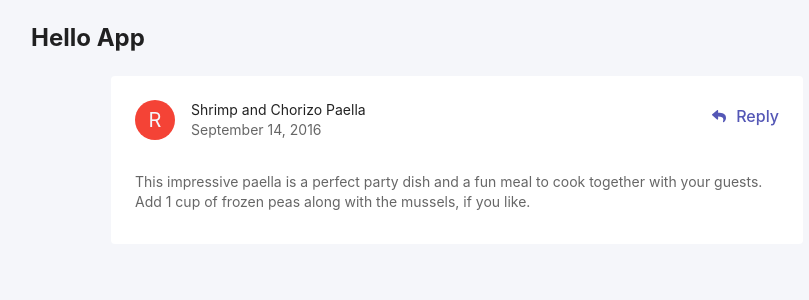
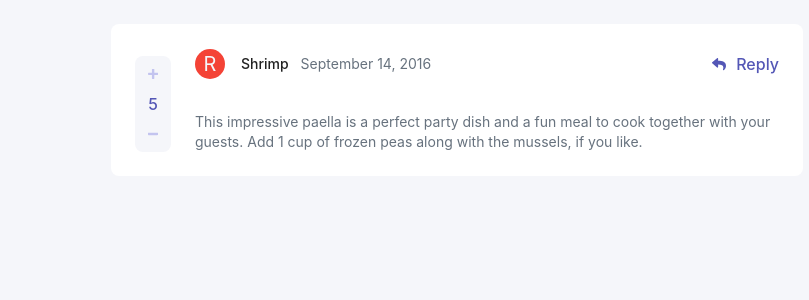
Before and after one commit to Danny-Lenko/r-fm-comments-section, a React (Vite) app: page / in a window 1280 px wide. Shown: the top 300 px of the page, without its empty margins (183-992 px from the left). Built offline with nearby package versions, Linux system fonts and the light colour scheme.

Commit message:
almost done comment container

```diff
--- a/src/App.tsx
+++ b/src/App.tsx
@@ -1,6 +1,4 @@
 import { createTheme, ThemeProvider, CssBaseline, Container } from '@mui/material';
-// import { createTheme } from '@mui/material'
-// import { Box } from '@mui/material';
 import CommentCard from './CommentCard'
 
 declare module '@mui/material/styles' {
@@ -44,6 +42,7 @@ function App() {
       greyCustom: {
         main: 'hsl(223, 19%, 93%)',
         light: 'hsl(228, 33%, 97%)',
+        dark: 'hsl(211, 10%, 45%)',
         contrastText: '#000'
       },
       background: {
@@ -56,15 +55,11 @@ function App() {
 
     <ThemeProvider theme={theme}>
       <CssBaseline />
-
-      <Container maxWidth='md' >
-
-        <h2>Hello App</h2>
+      <Container maxWidth='md' sx={{my: 3}}>
 
         <CommentCard />
 
       </Container>
-
     </ThemeProvider>
   )
 }
--- a/src/CommentCard.tsx
+++ b/src/CommentCard.tsx
@@ -6,57 +6,54 @@ import Avatar from '@mui/material/Avatar';
 import IconButton, { IconButtonProps } from '@mui/material/IconButton';
 import Typography from '@mui/material/Typography';
 import { red } from '@mui/material/colors';
-import { createSvgIcon } from '@mui/material/utils';
-import { Theme } from '@mui/material/styles';
+import Box from '@mui/material/Box';
+import { IconReply, IconPlus, IconMinus, iconButtonStylesReply, iconButtonStylesLike } from './commentCardIcons';
+import { cardStyles, cardActionStyles, cardHeaderStyles } from './commentCardStyles'
 
 
 export default function CommentCard() {
 
-   const IconReply = createSvgIcon(
-      <path width={'24px'} height='24px' d="M.227 4.316 5.04.16a.657.657 0 0 1 1.085.497v2.189c4.392.05 7.875.93 7.875 5.093 0 1.68-1.082 3.344-2.279 4.214-.373.272-.905-.07-.767-.51 1.24-3.964-.588-5.017-4.829-5.078v2.404c0 .566-.664.86-1.085.496L.227 5.31a.657.657 0 0 1 0-.993Z" />,
-      'IconReply',
-   );
+   return (
+      <Card elevation={0} sx={cardStyles}>
+         <CardActions disableSpacing sx={cardActionStyles}>
+            <IconButton size='small' sx={iconButtonStylesLike}>
+               <IconPlus sx={{ fontSize: 10 }} viewBox='0.5 1 10 10' />
+            </IconButton>
+            <Typography >
+               5
+            </Typography>
+            <IconButton size='small' sx={iconButtonStylesLike}>
+               <IconMinus sx={{ fontSize: 10, fontWeight: 400 }} viewBox='0 -3.5 10 10' />
+            </IconButton>
+         </CardActions>
 
-   const iconButtonStyles = {
-      color: 'blueCustom.main',
-      transition: (theme: Theme) => theme.transitions.create('all', {
-         duration: theme.transitions.duration.standard,
-      }),
-      '&:hover': {
-         bgcolor: 'unset',
-         color: 'blueCustom.light'
-      }
-   }
-
-   return (
-      <Card elevation={0} sx={{ mx: 10, pt: 1, px: 1 }}>
+         <Box>
             <CardHeader
+               sx={cardHeaderStyles}
                avatar={
-               <Avatar sx={{ bgcolor: red[500] }} aria-label="recipe">
+                  <Avatar sx={{ bgcolor: red[500], width: 30, height: 30 }} aria-label="recipe">
                      R
                   </Avatar>
                }
                action={
-               <IconButton sx={iconButtonStyles}>
+                  <IconButton sx={iconButtonStylesReply}>
                      <IconReply sx={{ transform: 'translateY(25%)' }} />
                      <Typography fontWeight={500}>
                         Reply
                      </Typography>
                   </IconButton>
                }
-            title="Shrimp and Chorizo Paella"
+               title="Shrimp"
                subheader="September 14, 2016"
             />
             <CardContent>
-            <Typography variant="body2" color="text.secondary">
+               <Typography variant="body2" color='greyCustom.dark'>
                   This impressive paella is a perfect party dish and a fun meal to cook
                   together with your guests. Add 1 cup of frozen peas along with the mussels,
                   if you like.
                </Typography>
             </CardContent>
-         <CardActions disableSpacing>
-
-         </CardActions>
+         </Box>
       </Card>
    );
 }
--- /dev/null
+++ b/src/commentCardIcons.tsx
@@ -0,0 +1,39 @@
+import { createSvgIcon } from '@mui/material/utils';
+import { Theme } from '@mui/material/styles';
+
+export const iconButtonStylesReply = {
+   color: 'blueCustom.main',
+   transition: (theme: Theme) => theme.transitions.create('all', {
+      duration: theme.transitions.duration.standard,
+   }),
+   '&:hover': {
+      bgcolor: 'unset',
+      color: 'blueCustom.light'
+   }
+}
+
+export const iconButtonStylesLike = {
+   color: 'blueCustom.light',
+   transition: (theme: Theme) => theme.transitions.create('all', {
+      duration: theme.transitions.duration.standard,
+   }),
+   '&:hover': {
+      bgcolor: 'unset',
+      color: 'blueCustom.main'
+   }
+}
+
+export const IconReply = createSvgIcon(
+   <path width={'24px'} height='24px' d="M.227 4.316 5.04.16a.657.657 0 0 1 1.085.497v2.189c4.392.05 7.875.93 7.875 5.093 0 1.68-1.082 3.344-2.279 4.214-.373.272-.905-.07-.767-.51 1.24-3.964-.588-5.017-4.829-5.078v2.404c0 .566-.664.86-1.085.496L.227 5.31a.657.657 0 0 1 0-.993Z" />,
+   'IconReply',
+);
+
+export const IconPlus = createSvgIcon(
+   <path d="M6.33 10.896c.137 0 .255-.05.354-.149.1-.1.149-.217.149-.354V7.004h3.315c.136 0 .254-.05.354-.149.099-.1.148-.217.148-.354V5.272a.483.483 0 0 0-.148-.354.483.483 0 0 0-.354-.149H6.833V1.4a.483.483 0 0 0-.149-.354.483.483 0 0 0-.354-.149H4.915a.483.483 0 0 0-.354.149c-.1.1-.149.217-.149.354v3.37H1.08a.483.483 0 0 0-.354.15c-.1.099-.149.217-.149.353v1.23c0 .136.05.254.149.353.1.1.217.149.354.149h3.333v3.39c0 .136.05.254.15.353.098.1.216.149.353.149H6.33Z" />,
+   'IconPlus'
+)
+
+export const IconMinus = createSvgIcon(
+   <path d="M9.256 2.66c.204 0 .38-.056.53-.167.148-.11.222-.243.222-.396V.722c0-.152-.074-.284-.223-.395a.859.859 0 0 0-.53-.167H.76a.859.859 0 0 0-.53.167C.083.437.009.57.009.722v1.375c0 .153.074.285.223.396a.859.859 0 0 0 .53.167h8.495Z"/>,
+   'IconMinus'
+)
--- /dev/null
+++ b/src/commentCardStyles.ts
@@ -0,0 +1,45 @@
+export const cardStyles = {
+   mx: { xs: 1, sm: 7, md: 10 },
+   pt: 1,
+   px: 1,
+   display: 'flex',
+   flexDirection: { xs: 'column-reverse', sm: 'row' },
+   alignItems: 'center',
+   borderRadius: 2,
+   // '*': {
+   //    px: {xs: 0, sm: 'unset'}
+   // }
+}
+
+export const cardActionStyles = {
+   display: 'flex',
+   flexDirection: { xs: 'row', sm: 'column' },
+   bgcolor: 'greyCustom.light',
+   ml: 2,
+   mr: 1,
+   borderRadius: 2,
+   '& .MuiTypography-body1': {
+      fontWeight: 500,
+      color: 'blueCustom.main',
+      my: { xs: 0, sm: 1 },
+      mx: { xs: 1.5, sm: 0 }
+   }
+}
+
+// fontWeight={500} sx={{color: 'blueCustom.main', my: 1}}
+
+export const cardHeaderStyles = {
+   '& .MuiCardHeader-content': {
+      display: 'flex',
+      gap: 1.5
+   },
+   '& .MuiCardHeader-title': {
+      fontWeight: 500
+   },
+   '& .MuiCardHeader-subheader': {
+      color: 'greyCustom.dark',
+   },
+   '& .MuiCardHeader-action': {
+      display: { xs: 'none', sm: 'block' }
+   }
+}
```
Lines whose indentation alone changed are shown as unchanged.
